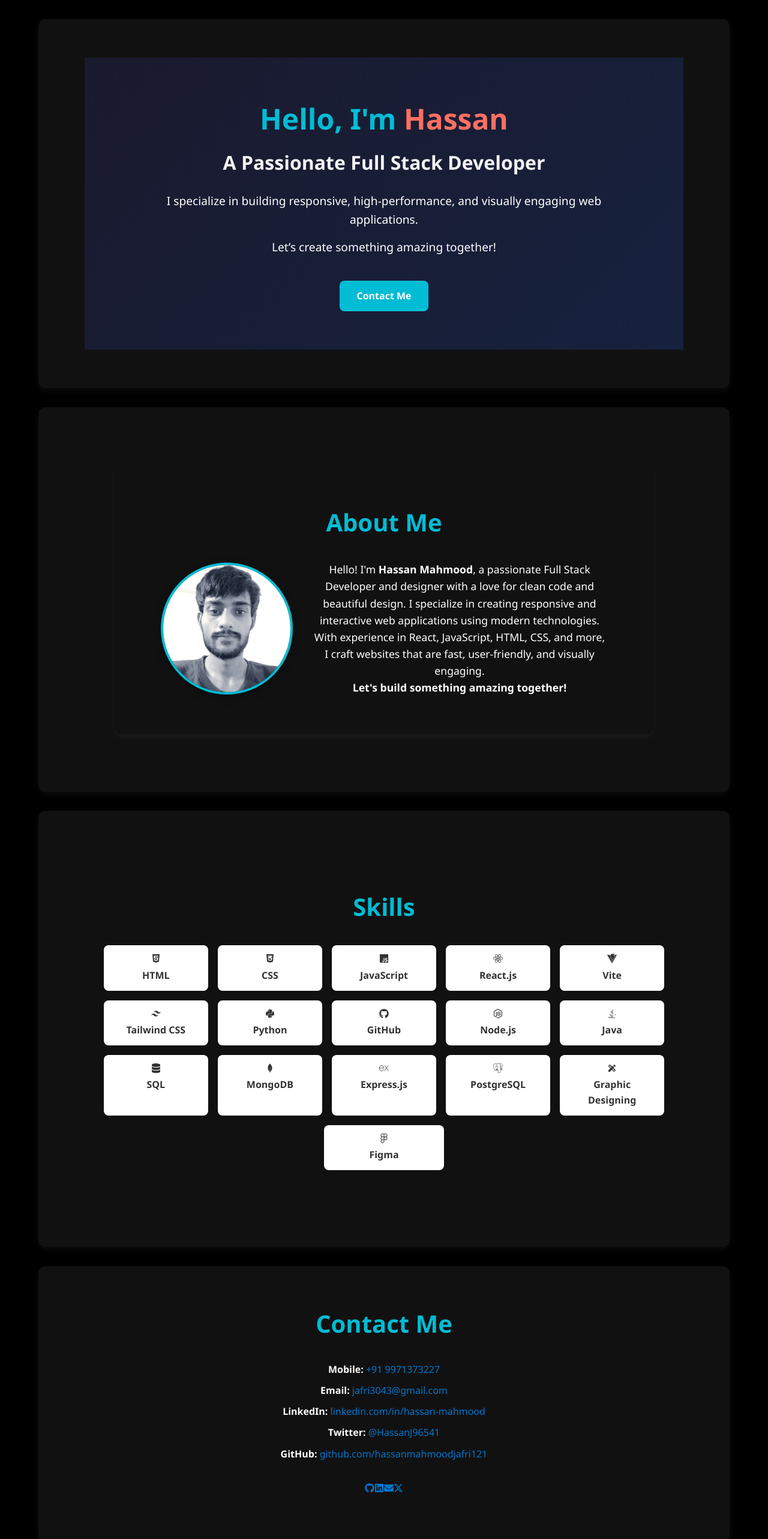
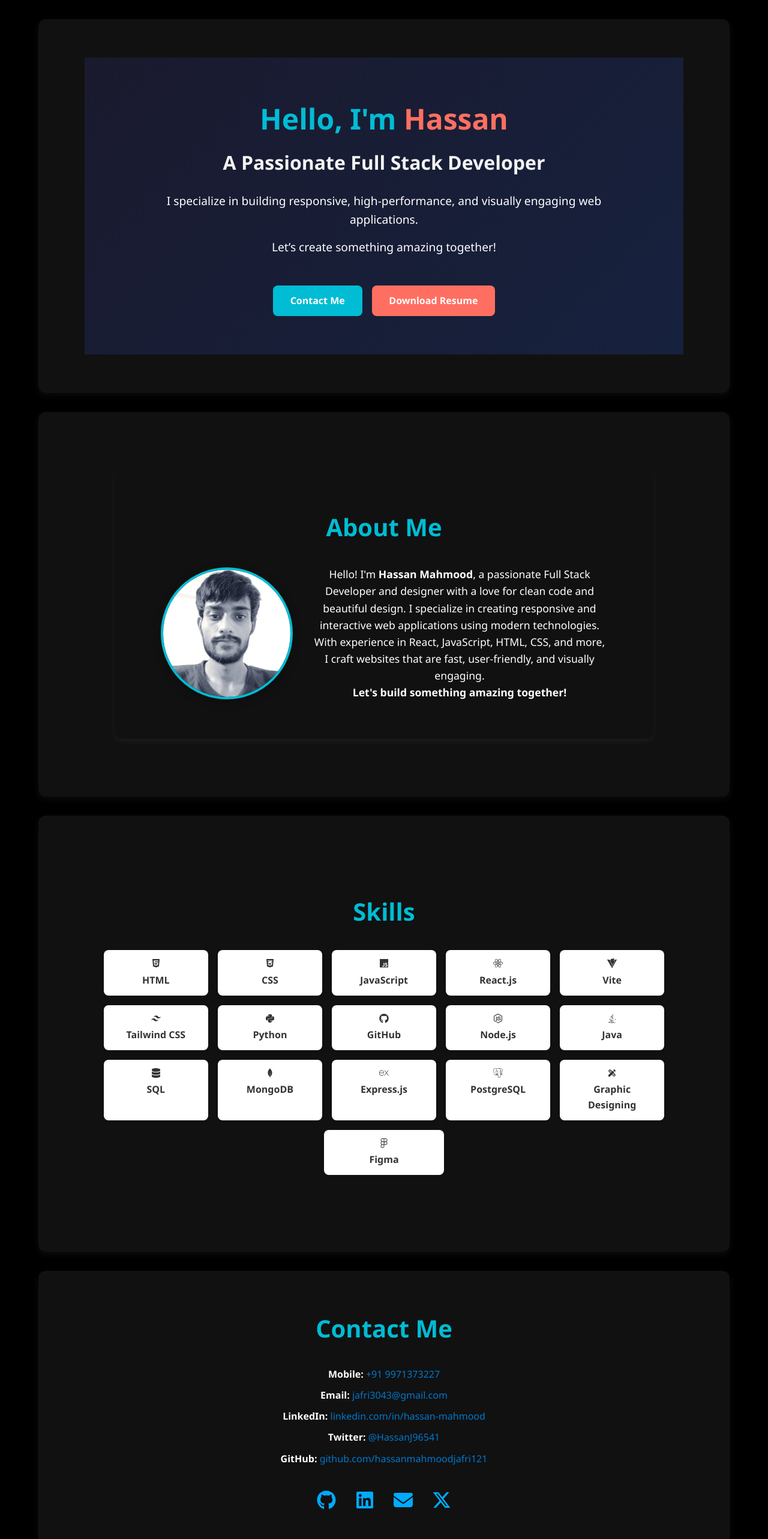
Before and after one commit to hassanmahmoodjafri121/Portfolio, a React (Vite) app in the folder my-portfolio/: page / in a window 1280 px wide. Shown: the top 2566 px of the page at 60% size. Built offline with nearby package versions, Linux system fonts and the light colour scheme; the HTML template or start-up script is replaced by a standard one.

Commit message:
portfolio

```diff
--- a/my-portfolio/src/components/Hero.jsx
+++ b/my-portfolio/src/components/Hero.jsx
@@ -47,6 +47,13 @@ export default function Home() {
         <motion.p variants={itemVariants}>
           Let’s create something amazing together!
         </motion.p>
+
+        {/* Buttons Row */}
+        <motion.div
+          className="button-row"
+          style={{ marginTop: '1.5rem', display: 'flex', gap: '1rem', justifyContent: 'center' }}
+        >
+          {/* Contact Me Button */}
           <motion.a
             href="#contact"
             className="btn-cta"
@@ -56,6 +63,19 @@ export default function Home() {
           >
             Contact Me
           </motion.a>
+
+          {/* Resume Download Button */}
+          <motion.a
+            href="/resume.pdf"
+            download="Hassan_Resume.pdf"
+            className="btn-cta resume-btn"
+            variants={itemVariants}
+            whileHover={{ scale: 1.05 }}
+            whileTap={{ scale: 0.95 }}
+          >
+            Download Resume
+          </motion.a>
+        </motion.div>
       </motion.div>
     </motion.section>
   );
--- a/my-portfolio/src/index.css
+++ b/my-portfolio/src/index.css
@@ -339,3 +339,28 @@ body {
   display: flex;
   justify-content: center;
 }
+
+.resume-btn {
+  background-color: #ff6f61;
+}
+
+.resume-btn:hover {
+  background-color: #e65b50;
+}
+.social-icons {
+  display: flex;
+  justify-content: center;
+  gap: 2rem;             /* spacing between icons */
+  margin-top: 1.5rem;
+}
+
+.social-icons a {
+  font-size: 2rem;       /* bigger icons */
+  color: var(--accent-color, #00aaff);
+  transition: transform 0.3s ease, color 0.3s ease;
+}
+
+.social-icons a:hover {
+  color: #ff6b6b;        /* hover color */
+  transform: scale(1.2); /* zoom effect on hover */
+}
```
Also changed, not shown: 1 other file (tests, documents, lock files or other folders). Lines whose indentation alone changed are shown as unchanged.
